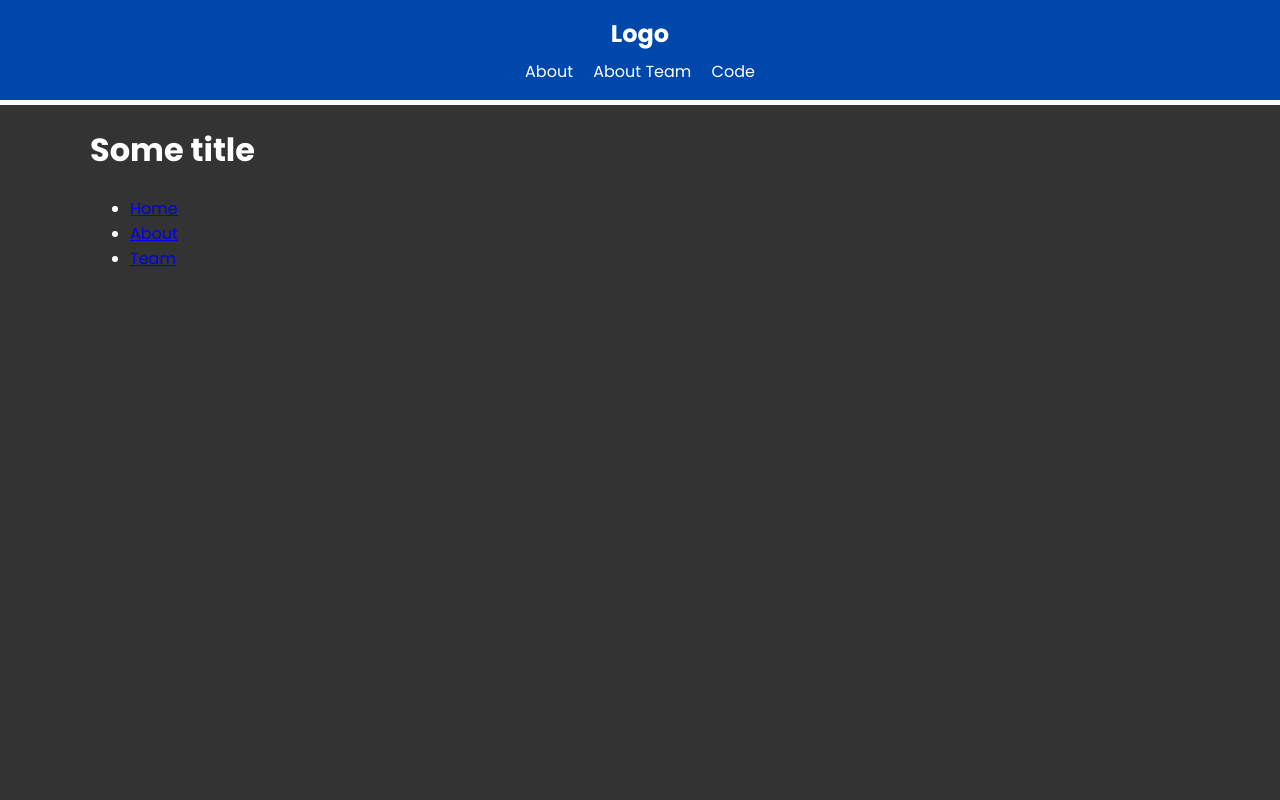
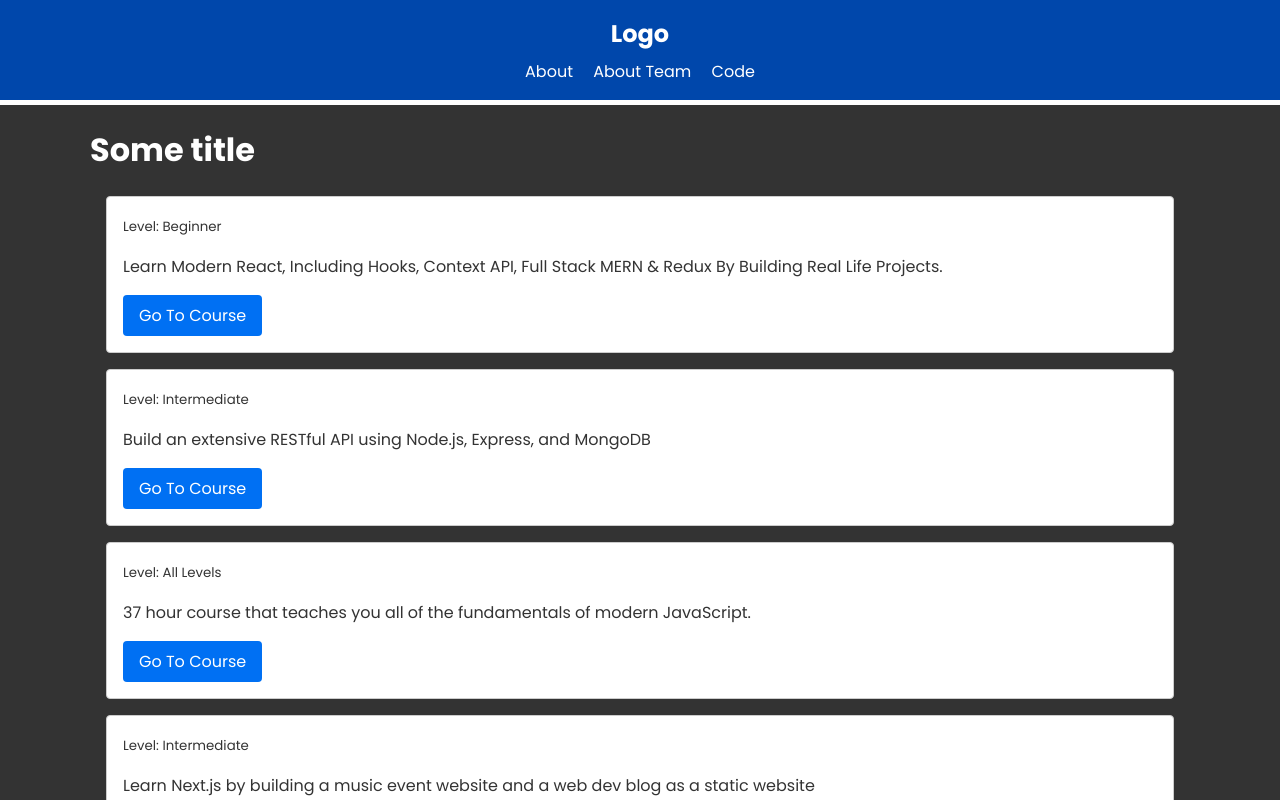
Before and after one commit to AndreyBaglai/next-13-github, a Next.js app: page / in a window 1280 px wide. Shown: the top 800 px of the page. Built offline with nearby package versions, Linux system fonts and the light colour scheme.

Commit message:
add courses api route

```diff
--- /dev/null
+++ b/app/api/courses/data.json
@@ -0,0 +1,37 @@
+[
+  {
+    "id": 1,
+    "title": "React Front To Back",
+    "description": "Learn Modern React, Including Hooks, Context API, Full Stack MERN & Redux By Building Real Life Projects.",
+    "link": "https://www.traversymedia.com/Modern-React-Front-To-Back-Course",
+    "level": "Beginner"
+  },
+  {
+    "id": 2,
+    "title": "Node.js API Masterclass",
+    "description": "Build an extensive RESTful API using Node.js, Express, and MongoDB",
+    "link": "https://www.traversymedia.com/node-js-api-masterclass",
+    "level": "Intermediate"
+  },
+  {
+    "id": 3,
+    "title": "Modern JavaScript From The Beginning",
+    "description": "37 hour course that teaches you all of the fundamentals of modern JavaScript.",
+    "link": "https://www.traversymedia.com/modern-javascript-2-0",
+    "level": "All Levels"
+  },
+  {
+    "id": 4,
+    "title": "Next.js Dev To Deployment",
+    "description": "Learn Next.js by building a music event website and a web dev blog as a static website",
+    "link": "https://www.traversymedia.com/next-js-dev-to-deployment",
+    "level": "Intermediate"
+  },
+  {
+    "id": 5,
+    "title": "50 Projects in 50 Days",
+    "description": "Sharpen your skills by building 50 quick, unique & fun mini projects.",
+    "link": "https://www.traversymedia.com/50-Projects-In-50-Days",
+    "level": "Beginner"
+  }
+]
--- /dev/null
+++ b/app/api/courses/route.ts
@@ -0,0 +1,7 @@
+import { NextApiRequest } from "next";
+import courses from "./data.json";
+import { NextResponse } from "next/server";
+
+export async function GET(request: NextApiRequest) {
+  return NextResponse.json(courses);
+}
--- /dev/null
+++ b/app/api/hello/route.ts
@@ -0,0 +1,6 @@
+import { NextApiRequest } from "next";
+import { NextResponse } from "next/server";
+
+export async function GET(request: NextApiRequest) {
+  return new NextResponse("Hello Next.js!");
+}
--- /dev/null
+++ b/app/components/Courses.tsx
@@ -0,0 +1,28 @@
+import React from "react";
+import Link from "next/link";
+
+async function fetchCourses() {
+  const response = await fetch("http://localhost:3000/api/courses");
+  const courses = await response.json();
+  return courses;
+}
+
+const Courses = async () => {
+  const courses = await fetchCourses();
+  return (
+    <div className="courses">
+      {courses.map((course: any) => (
+        <div className="card" key={course.id}>
+          <h2>{courses.title}</h2>
+          <small>Level: {course.level}</small>
+          <p>{course.description}</p>
+          <Link href={course.link} target="_blank" className="btn">
+            Go To Course
+          </Link>
+        </div>
+      ))}
+    </div>
+  );
+};
+
+export default Courses;
--- a/app/page.tsx
+++ b/app/page.tsx
@@ -1,22 +1,14 @@
 import Link from "next/link";
 import React from "react";
 
+import Courses from "./components/Courses";
+
 const HomePage = () => {
   return (
-    <div>
+    <>
       <h1>Some title</h1>
-      <ul>
-        <li>
-          <Link href="/">Home</Link>
-        </li>
-        <li>
-          <Link href="/about">About</Link>
-        </li>
-        <li>
-          <Link href="/about/team">Team</Link>
-        </li>
-      </ul>
-    </div>
+      <Courses />
+    </>
   );
 };
 
```
